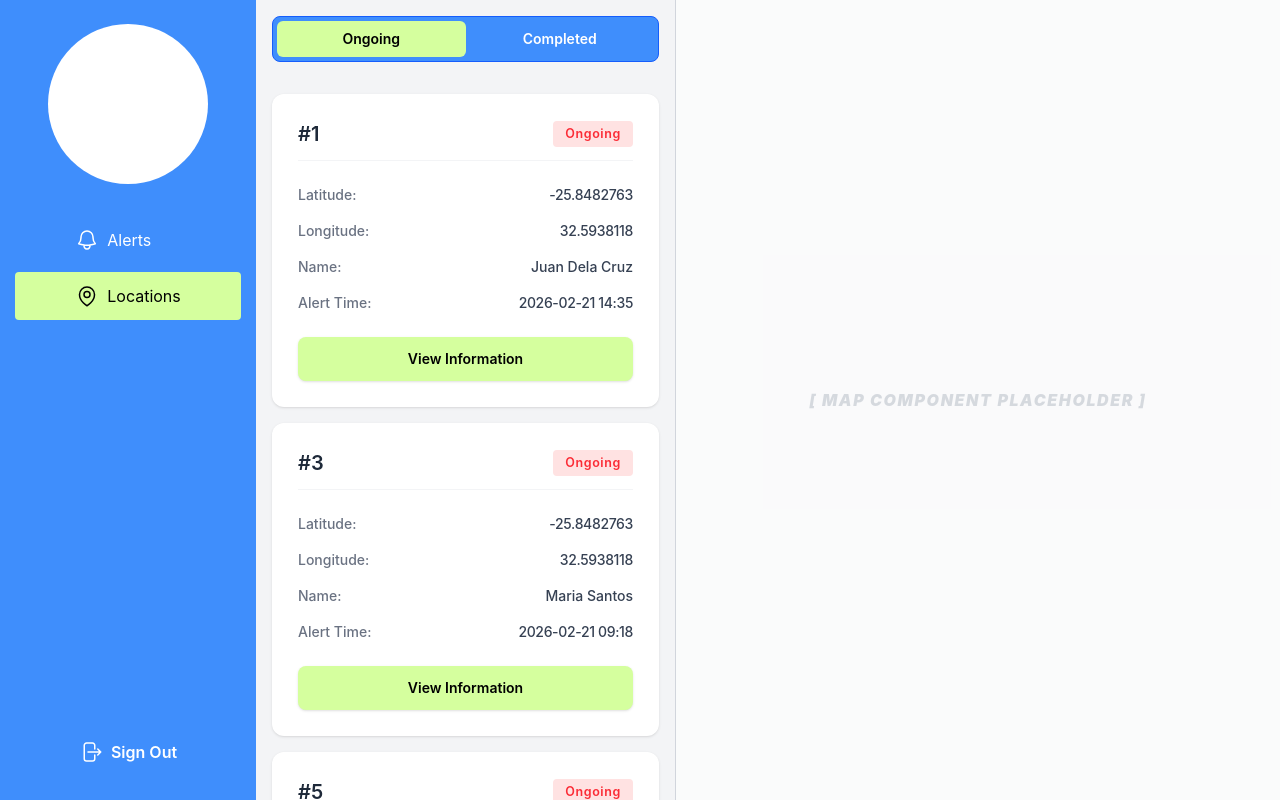
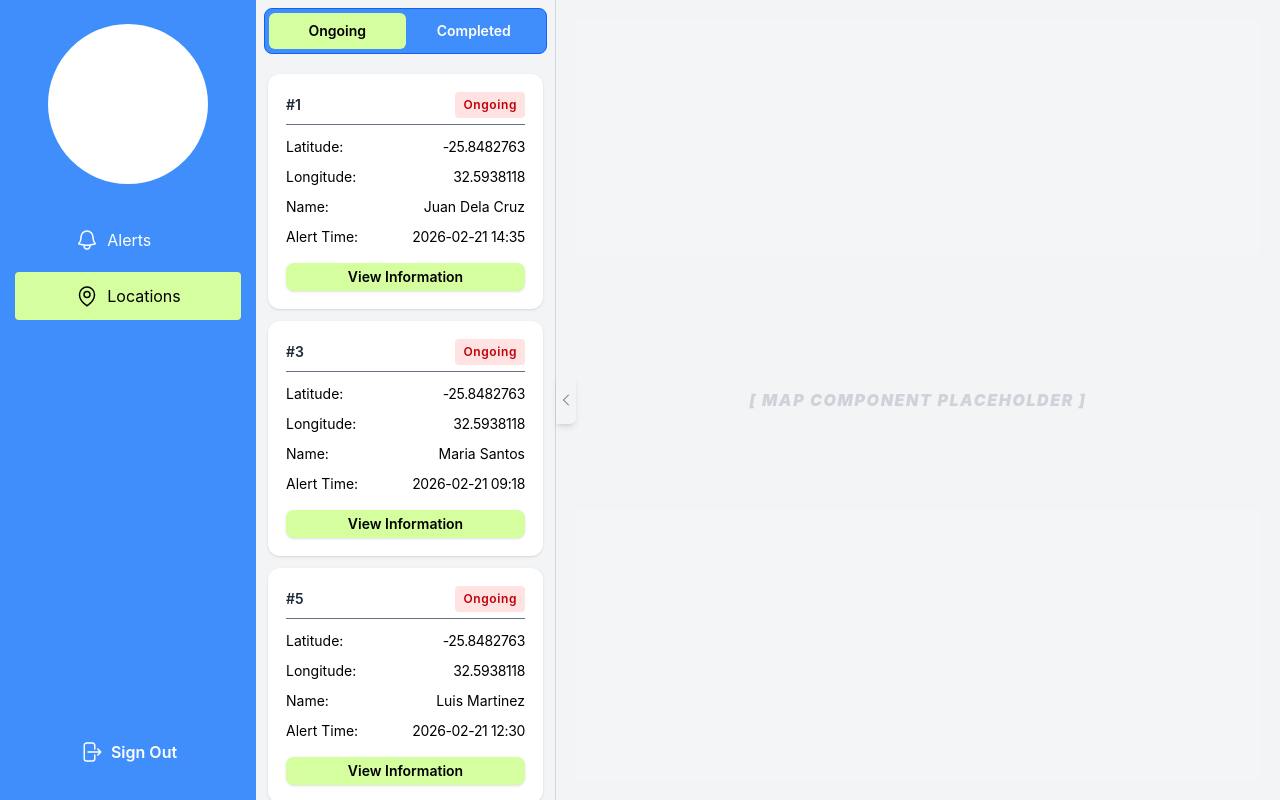
Before and after one commit to rcSabucido/receiver-wakealert, a React (Vite) app: page /locations in a window 1280 px wide. Built offline with nearby package versions, Linux system fonts and the light colour scheme.

Commit message:
#6 Refactor LocationsPage layout and improve alert item display

```diff
--- a/src/pages/LocationsPage.tsx
+++ b/src/pages/LocationsPage.tsx
@@ -1,5 +1,6 @@
 import { useState, useEffect, useRef } from "react";
 import { useLocation } from "react-router-dom";
+import { ChevronLeftIcon, ChevronRightIcon } from "@heroicons/react/24/outline";
 import InformationModal from "../components/InformationModal";
 
 type AlertItem = {
@@ -13,53 +14,59 @@ type AlertItem = {
 };
 
 const initialAlerts: AlertItem[] = [
-  { id: 1,
+  {
+    id: 1,
     firstName: "Juan",
     lastName: "Dela Cruz",
     latitude: "-25.8482763",
     longitude: "32.5938118",
     alertTime: "2026-02-21 14:35",
-    isCompleted: false
+    isCompleted: false,
   },
-  { id: 2,
+  {
+    id: 2,
     firstName: "Pedro",
     lastName: "Reyes",
     latitude: "-25.8482763",
     longitude: "32.5938118",
     alertTime: "2026-02-21 22:47",
-    isCompleted: true
+    isCompleted: true,
   },
-  { id: 3,
+  {
+    id: 3,
     firstName: "Maria",
     lastName: "Santos",
     latitude: "-25.8482763",
     longitude: "32.5938118",
     alertTime: "2026-02-21 09:18",
-    isCompleted: false
+    isCompleted: false,
   },
-  { id: 4,
+  {
+    id: 4,
     firstName: "Ana",
     lastName: "Garcia",
     latitude: "-25.8482763",
     longitude: "32.5938118",
     alertTime: "2026-02-21 17:05",
-    isCompleted: true
+    isCompleted: true,
   },
-  { id: 5,
+  {
+    id: 5,
     firstName: "Luis",
     lastName: "Martinez",
     latitude: "-25.8482763",
     longitude: "32.5938118",
     alertTime: "2026-02-21 12:30",
-    isCompleted: false
+    isCompleted: false,
   },
-  { id: 6,
+  {
+    id: 6,
     firstName: "Sofia",
     lastName: "Lopez",
     latitude: "-25.8482763",
     longitude: "32.5938118",
     alertTime: "2026-02-21 19:45",
-    isCompleted: true
+    isCompleted: true,
   },
 ];
 
@@ -69,6 +76,7 @@ export function LocationsPage() {
   const [alertsData, setAlertsData] = useState<AlertItem[]>(initialAlerts);
   const [activeTab, setActiveTab] = useState<"Ongoing" | "Completed">("Ongoing");
   const [selectedAlertId, setSelectedAlertId] = useState<number | null>(null);
+  const [isCardCollapsed, setisCardCollapsed] = useState(false);
 
   // Modal States
   const [isModalOpen, setIsModalOpen] = useState(false);
@@ -88,7 +96,7 @@ export function LocationsPage() {
                 firstName: userData.firstName,
                 lastName: userData.lastName,
                 alertTime: userData.alertTime,
-                isCompleted: userData.isCompleted
+                isCompleted: userData.isCompleted,
               }
             : alert
         )
@@ -106,10 +114,10 @@ export function LocationsPage() {
         }
       }, 150);
 
-      // Clear highlight after 500 milliseconds
+      // Clear highlight after 700 milliseconds
       const timer = setTimeout(() => {
         setSelectedAlertId(null);
-      }, 500);
+      }, 700);
 
       return () => clearTimeout(timer);
     }
@@ -118,7 +126,9 @@ export function LocationsPage() {
   const toggleStatus = (id: number) => {
     setAlertsData((prev) =>
       prev.map((alert) =>
-        alert.id === id ? { ...alert, isCompleted: !alert.isCompleted } : alert
+        alert.id === id
+          ? { ...alert, isCompleted: !alert.isCompleted }
+          : alert
       )
     );
   };
@@ -133,23 +143,34 @@ export function LocationsPage() {
   };
 
   return (
-    <div className="flex h-screen w-full bg-[#E5E7EB] overflow-hidden font-sans">
+    <div className="flex h-full w-full bg-[#E5E7EB] overflow-hidden font-sans">
 
-      {/* Sidebar List Section */}
-      <div className="w-[420px] flex flex-col bg-[#F3F4F6] border-r border-gray-300">
-
+      {/* List Section */}
+      <div
+        className={`relative flex flex-col bg-[#F3F4F6] border-r border-gray-300 transition-all
+                    duration-300 ${isCardCollapsed ? "w-0 overflow-hidden" : "w-[300px]"
+        }`}
+      >
         {/* Navigation Tabs */}
-        <div className="p-4">
+        <div className="p-2">
           <div className="flex bg-[#3F8EFC] p-1 rounded-lg border border-blue-600">
             <button
               onClick={() => setActiveTab("Ongoing")}
-              className={`flex-1 py-2 cursor-pointer text-sm font-semibold rounded-md transition-all ${activeTab === "Ongoing" ? "bg-[#D5FF9E] text-black" : "text-white"}`}
+              className={`flex-1 py-2 cursor-pointer text-sm font-semibold rounded-md transition-all ${
+                activeTab === "Ongoing"
+                  ? "bg-[#D5FF9E] text-black"
+                  : "text-white"
+              }`}
             >
               Ongoing
             </button>
             <button
               onClick={() => setActiveTab("Completed")}
-              className={`flex-1 py-2 cursor-pointer text-sm font-semibold rounded-md transition-all ${activeTab === "Completed" ? "bg-[#D5FF9E] text-black" : "text-white"}`}
+              className={`flex-1 py-2 cursor-pointer text-sm font-semibold rounded-md transition-all ${
+                activeTab === "Completed"
+                  ? "bg-[#D5FF9E] text-black"
+                  : "text-white"
+              }`}
             >
               Completed
             </button>
@@ -157,23 +178,29 @@ export function LocationsPage() {
         </div>
 
         {/* Scrollable List of Cards */}
-        <div className="flex-1 overflow-y-auto p-4 space-y-4 no-scrollbar">
+        <div className="flex-1 overflow-y-auto p-3 space-y-3 no-scrollbar">
           {filteredAlerts.map((alert) => {
             const isHighlighted = selectedAlertId === alert.id;
 
             return (
               <div
                 key={alert.id}
-                ref={(el) => { cardRefs.current[alert.id] = el; }}
-                className={`bg-white rounded-xl p-6 transition-all duration-700 border-2 ${
+                ref={(el) => {
+                  cardRefs.current[alert.id] = el;
+                }}
+                className={`bg-white rounded-xl p-4 transition-all duration-700 border-2 ${
                   isHighlighted
                     ? "border-[#3F8EFC] shadow-[0_0_15px_rgba(63,142,252,0.15)] ring-1 ring-[#3F8EFC]"
                     : "border-transparent shadow-sm"
                 }`}
               >
                 {/* ID and Badge */}
-                <div className="flex justify-between items-center mb-6 border-b border-gray-100 pb-3">
-                  <span className={`font-semibold text-xl transition-colors duration-700 ${isHighlighted ? "text-[#3F8EFC]" : "text-gray-800"}`}>
+                <div className="flex justify-between items-center mb-3 border-b border-gray-500 pb-1.5">
+                  <span
+                    className={`font-semibold text-sm transition-colors duration-700 ${
+                      isHighlighted ? "text-[#3F8EFC]" : "text-gray-800"
+                    }`}
+                  >
                     #{alert.id}
                   </span>
                   <button
@@ -181,42 +208,50 @@ export function LocationsPage() {
                       e.stopPropagation();
                       toggleStatus(alert.id);
                     }}
-                    className={`text-[12.5px] px-3 py-1 cursor-pointer rounded font-semibold tracking-wider ${
-                      alert.isCompleted ? "bg-green-100 text-green-600" : "bg-red-100 text-red-500"
+                    className={`text-[12px] px-2 py-1 cursor-pointer rounded font-semibold tracking-wider ${
+                      alert.isCompleted
+                        ? "bg-green-100 text-green-600"
+                        : "bg-red-100 text-red-700"
                     }`}
                   >
                     {alert.isCompleted ? "Completed" : "Ongoing"}
                   </button>
                 </div>
 
-                {/* Patient Data Grid */}
-                <div className="space-y-4 mb-6">
+                {/* Data Grid */}
+                <div className="space-y-2.5 mb-4">
                   <div className="flex justify-between items-center text-sm">
-                    <span className="text-gray-500 font-medium">Latitude:</span>
-                    <span className="text-gray-700 font-medium tracking-tight">{alert.latitude}</span>
+                    <span className="text-black-700 font-sm">Latitude:</span>
+                    <span className="text-black-700 font-sm tracking-tight">
+                      {alert.latitude}
+                    </span>
                   </div>
 
                   <div className="flex justify-between items-center text-sm">
-                    <span className="text-gray-500 font-medium">Longitude:</span>
-                    <span className="text-gray-700 font-medium tracking-tight">{alert.longitude}</span>
+                    <span className="text-black-700 font-sm">Longitude:</span>
+                    <span className="text-black-700 font-sm tracking-tight">
+                      {alert.longitude}
+                    </span>
                   </div>
 
                   <div className="flex justify-between items-center text-sm">
-                    <span className="text-gray-500 font-medium">Name:</span>
-                    <span className="text-gray-700 font-medium">{`${alert.firstName} ${alert.lastName}`}</span>
+                    <span className="text-black-700 font-sm">Name:</span>
+                    <span className="text-black-700 font-sm">{`${alert.firstName} ${alert.lastName}`}</span>
                   </div>
 
                   <div className="flex justify-between items-center text-sm">
-                    <span className="text-gray-500 font-medium">Alert Time:</span>
-                    <span className="text-gray-700 font-medium tracking-tight">{alert.alertTime}</span>
+                    <span className="text-black-700 font-sm">Alert Time:</span>
+                    <span className="text-black-700 font-sm tracking-tight">
+                      {alert.alertTime}
+                    </span>
                   </div>
                 </div>
 
                 {/* View Information Button */}
                 <button
                   onClick={() => handleOpenModal(alert)}
-                  className="w-full cursor-pointer bg-[#D5FF9E] hover:bg-[#c2f080] text-black font-semibold py-3
-                        rounded-lg text-sm shadow-sm transition-all active:scale-[0.98]"
+                  className="w-full cursor-pointer bg-[#D5FF9E] hover:bg-[#c2f080] text-black
+                             font-semibold py-1 rounded-lg text-sm shadow-sm transition-all active:scale-[0.98]"
                 >
                   View Information
                 </button>
@@ -226,11 +261,30 @@ export function LocationsPage() {
         </div>
       </div>
 
+      {/* Collapse/Expand Toggle Button */}
+      <div className="relative flex items-center">
+        <button
+          onClick={() => setisCardCollapsed((prev) => !prev)}
+          className="absolute left-0 z-10 flex items-center justify-center
+                     w-5 h-12 bg-gray-100 border border-gray-100 border-l-0
+                     rounded-r-md shadow-md hover:bg-gray-200 transition-all cursor-pointer"
+          title={isCardCollapsed ? "Expand panel" : "Collapse panel"}
+        >
+          {isCardCollapsed ? (
+            <ChevronRightIcon className="w-4 h-4 text-gray-600" />
+          ) : (
+            <ChevronLeftIcon className="w-4 h-4 text-gray-600" />
+          )}
+        </button>
+      </div>
+
       {/* Map View Placeholder */}
-      <div className="flex-1 bg-white relative">
-         <div className="absolute inset-0 bg-gray-100 flex items-center justify-center opacity-40">
-           <p className="text-gray-400 font-black italic tracking-widest uppercase">[ Map Component Placeholder ]</p>
-         </div>
+      <div className="flex-1 bg-gray-100 relative">
+        <div className="absolute inset-5 bg-gray-100 flex items-center justify-center opacity-40">
+          <p className="text-gray-400 font-black italic tracking-widest uppercase">
+            [ Map Component Placeholder ]
+          </p>
+        </div>
       </div>
 
       {/* Modal Component */}
@@ -239,7 +293,6 @@ export function LocationsPage() {
         onClose={() => setIsModalOpen(false)}
         userData={selectedPatient}
       />
-
     </div>
   );
 }
```
